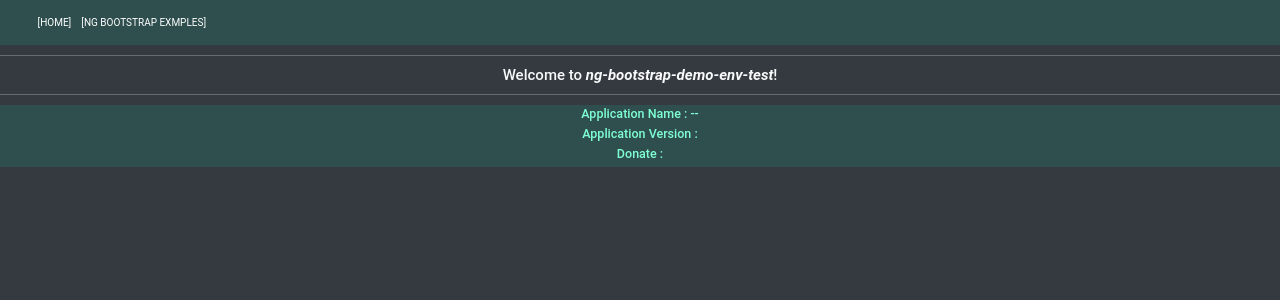
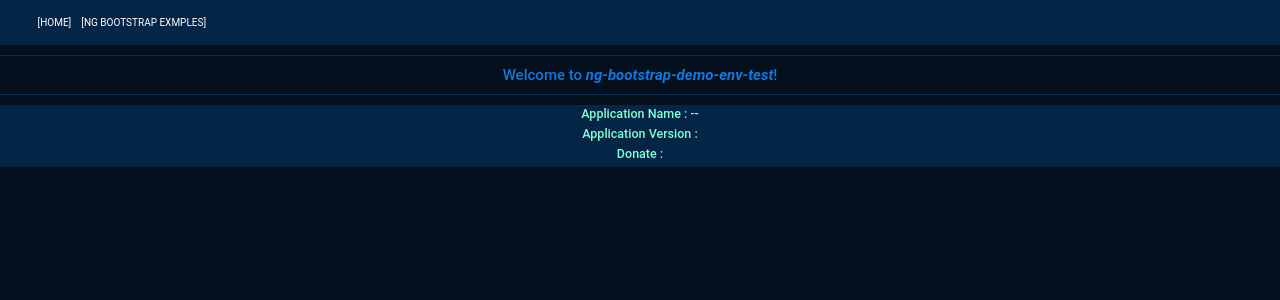
Before and after one commit to aperezNWO/NG_BOOTSTRAP_DEMO_ENV_TEST, an Angular app: page / in a window 1280 px wide. Shown: the top 300 px of the page. Built offline with nearby package versions, Linux system fonts and the light colour scheme.

Commit message:
dark theme

```diff
--- a/src/styles.css
+++ b/src/styles.css
@@ -1,8 +1,11 @@
 :root {
-   --dark-theme-bg: #343a40;
-   --dark-theme-text: #f8f9fa;
+   --dark-theme-bg: #04101d;
+   /*--dark-theme-bg: #343a40;*/
+   --dark-theme-text: #1378dd;
+   /*--dark-theme-text: #f8f9fa;*/
    --dark-theme-accent: #007bff;
- }
+   --dark-theme-bg-sub: #052547;
+}
 
  .dark-theme {
    background-color: var(--dark-theme-bg);
@@ -51,7 +54,7 @@ th {
 {
    text-align: center;
    padding   : 1px;
-   background-color:darkslategrey;
+   background-color:  var(--dark-theme-bg-sub);/*darkslategrey;*/
    color:aquamarine;
 }
 
@@ -59,7 +62,7 @@ th {
 {
    text-align: center;
    padding   : .5em;
-   background-color:darkslategrey;
+   background-color:  var(--dark-theme-bg-sub);/*darkslategrey;*/
    color:aquamarine;
    vertical-align:middle;
 }
@@ -68,7 +71,7 @@ th {
 {
    text-align: center;
    padding   : 1px;
-   background-color:darkslategrey;
+   background-color:  var(--dark-theme-bg-sub);/*darkslategrey;*/
    color:aquamarine;
 }
 
```
